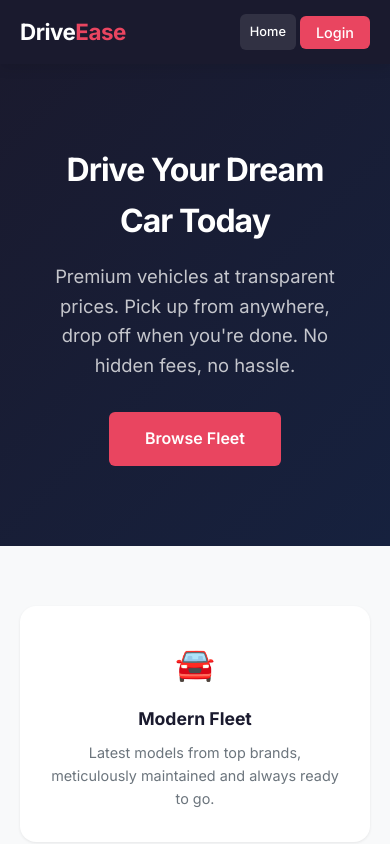
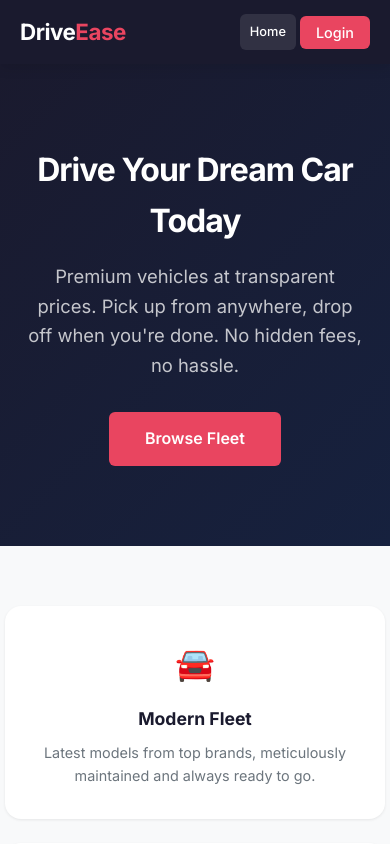
Before and after one commit to florentqevani/DriveEase---car-rental-website, a React (Vite) app in the folder client/: page / in a window 390 px wide. Shown: the top 844 px of the page. Built offline with nearby package versions, Linux system fonts and the light colour scheme; no server answers.

Commit message:
css edit

```diff
--- a/client/src/index.css
+++ b/client/src/index.css
@@ -980,3 +980,9 @@ textarea {
         font-size: 0.8rem;
     }
 }
+
+@media (max-width: 768px) {
+    .container {
+        padding: 0 5px;
+    }
+}
```
